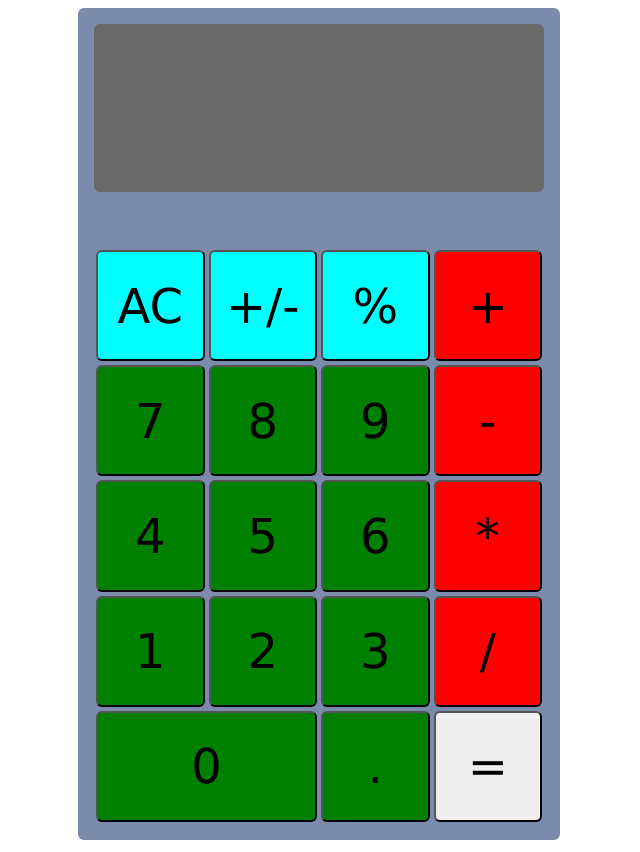
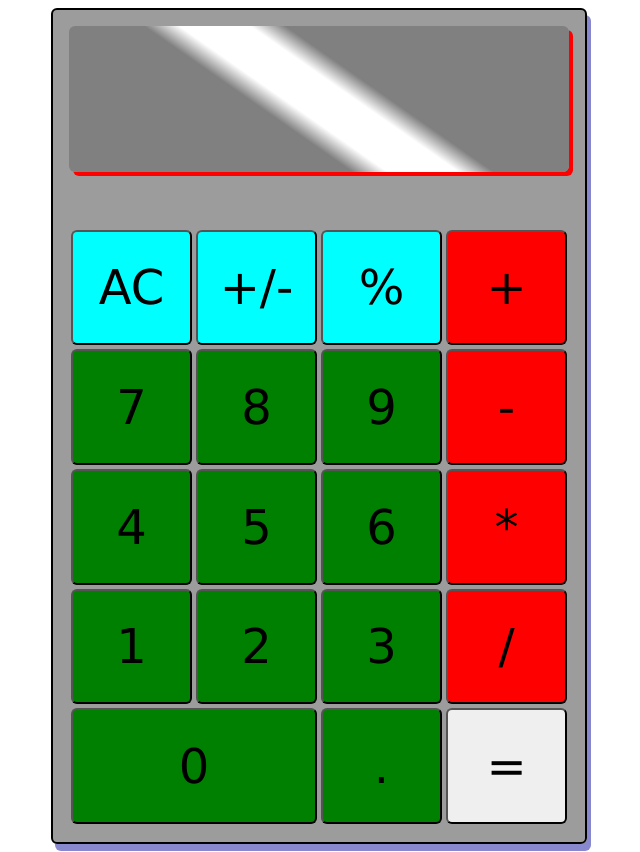
Before and after one commit to vigilancebrandon/calculator, a website: page index.html in a window 1280 px wide. Shown: the whole page, without its empty margins (321-961 px from the left). Drawn offline with Linux system fonts and the light colour scheme; a web font is replaced by a local one.

Commit message:
Style calculator and adjust display

```diff
--- a/styles.css
+++ b/styles.css
@@ -16,25 +16,19 @@ button:active {
   background-color: rgba(247 195 62 / 0.8);
 }
 
-div {
-  /* display: flex; */
-}
+#calculator {
+  background-color: rgba(90, 90, 90, 0.6);
 
-#calculator {
-  /* flex-direction: column;
-  background-color: rgba(90, 110, 150, 0.8);
-  align-items: center;
-  width: 450px;
-  height: 800px;
-  padding: 2px;
-  border-radius: 6px; */
+  /* background-image: linear-gradient(35deg, grey 30%, white 50%, grey 60%); */
 
-  background-color: rgba(90, 110, 150, 0.8);
+  /* background-image: linear-gradient(35deg, grey 0 40%, white 45% 55%, grey 60% 100%); */
 
-  width: 450px;
+  width: 500px;
   height: 800px;
   padding: 1em;
   border-radius: 6px;
+  border: 2px solid black;
+  box-shadow: 4px 7px rgba(57, 57, 176, 0.6);
 
   display: grid;
   grid-template-columns: repeat(4, 1fr);
@@ -68,17 +62,23 @@ div {
 
   grid-area: 1 / 1 / 2 / -1;
 
-  background-color: dimgrey;
+  /* background-color: dimgrey; */
+  background-image: linear-gradient(35deg, grey 0 40%, white 45% 55%, grey 60% 100%);
+
 
   box-sizing: content-box;
-  height: 1.5em;
+  height: 1.3em;
   margin-bottom: 0.5em;
   border-radius: 6px;
+  box-shadow: 4px 4px red;
 
   font-family: 'Segment7Standard', Verdana, Geneva, Tahoma, sans-serif;
   font-size: 7em;
-  text-align: right;
   color: black;
+
+  display: flex;
+  align-items: center;
+  justify-content: right;
 }
 
 .number {
```
